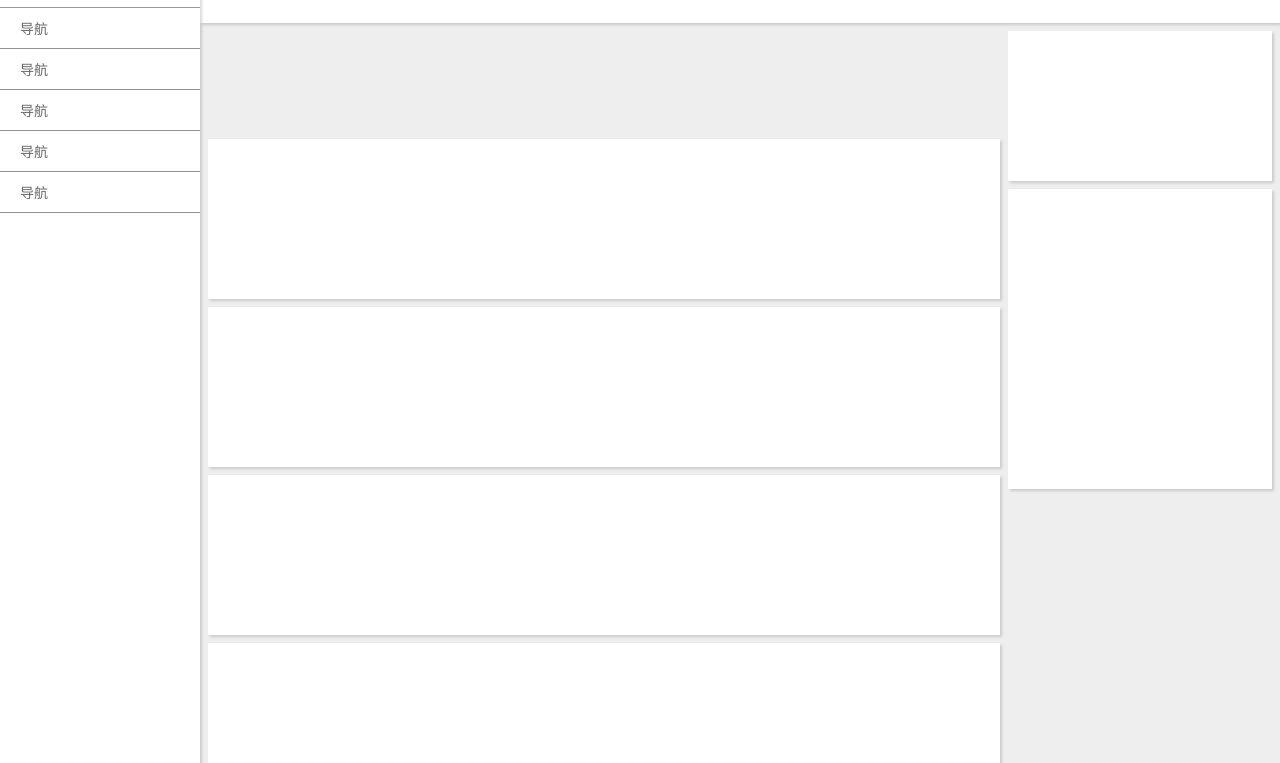
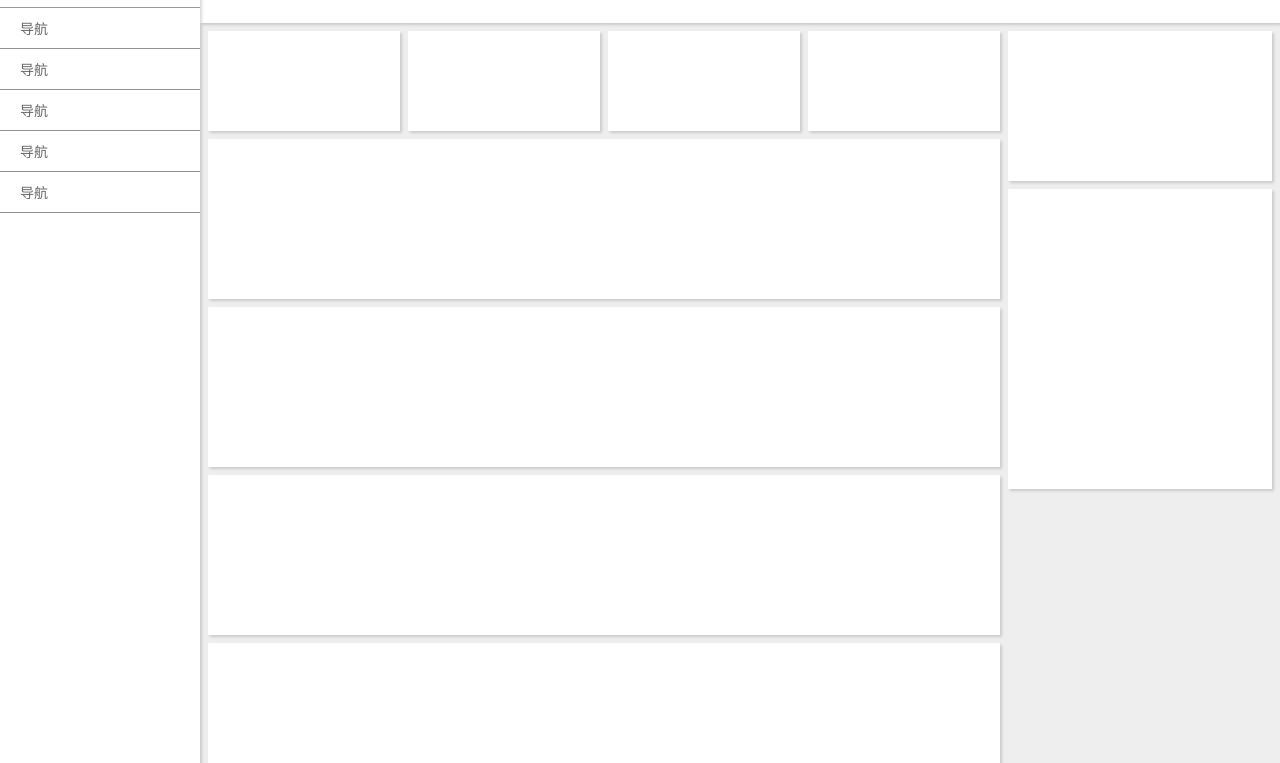
Before and after one commit to yitial/yitial, a plain HTML site: page index.html in a window 1280 px wide. Shown: the part 37-800 px from the top of the page. Drawn offline with Linux system fonts and the light colour scheme.

Commit message:
Update index.html

```diff
--- a/index.html
+++ b/index.html
@@ -103,17 +103,17 @@
             <!-- 数据块 -->
             <div
               style="height: 100px"
-              class="shujukuai baise yinying mg8r"
+              class="flex1 shujukuai baise yinying mg8r"
             ></div>
             <div
               style="height: 100px"
-              class="shujukuai baise yinying mg8r"
+              class="flex1 shujukuai baise yinying mg8r"
             ></div>
             <div
               style="height: 100px"
-              class="shujukuai baise yinying mg8r"
+              class="flex1 shujukuai baise yinying mg8r"
             ></div>
-            <div style="height: 100px" class="shujukuai baise yinying"></div>
+            <div style="height: 100px" class="flex1 shujukuai baise yinying"></div>
           </div>
           <!-- 列表区 -->
           <div class="column">
```
